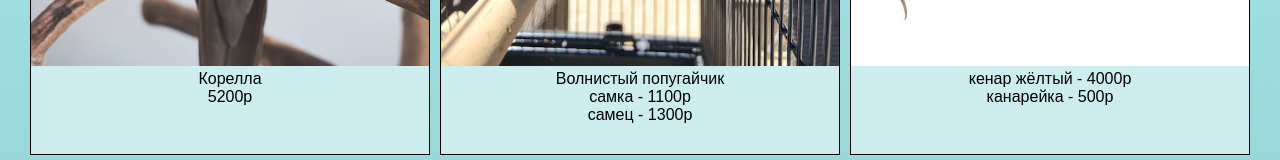
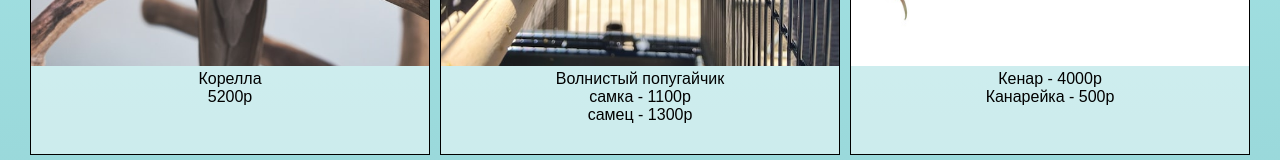
Before and after one commit to Zoomag/Zoo, a plain HTML site: page pages/gallery.html in a window 1280 px wide. Shown: the part 593-753 px from the top of the page. Drawn offline with Linux system fonts and the light colour scheme.

Commit message:
Update gallery.html

```diff
--- a/pages/gallery.html
+++ b/pages/gallery.html
@@ -39,9 +39,9 @@
             </div>
             <div class="item">
                 <img src="../img/кенар и канарейка.jpg" alt="картинка животного">
-                <p class="price">кенар жёлтый - 4000р</p>
+                <p class="price">Кенар - 4000р</p>
                 <p>      </p>
-                <p class="price">канарейка - 500р</p>
+                <p class="price">Канарейка - 500р</p>
             </div>
              <div class="item">
                 <img src="../img/Щегол.jpg" alt="картинка животного">
```
